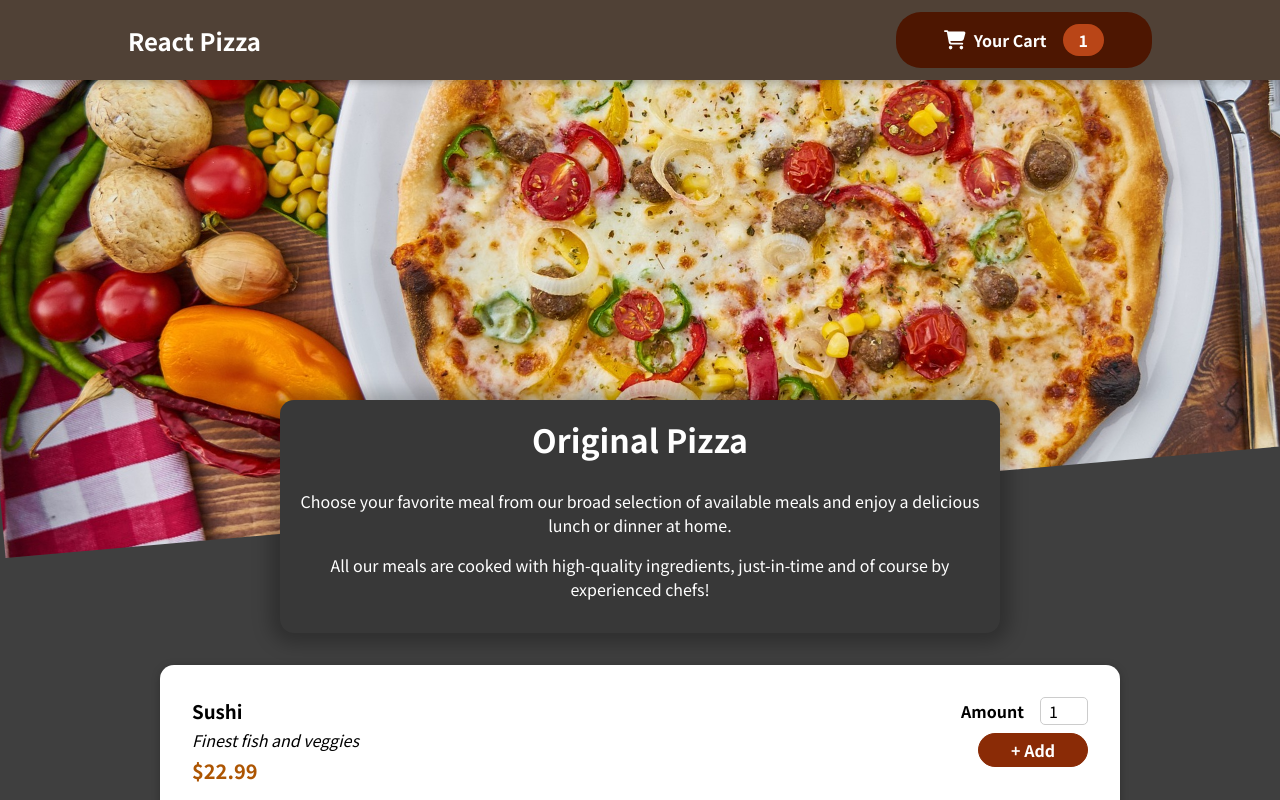
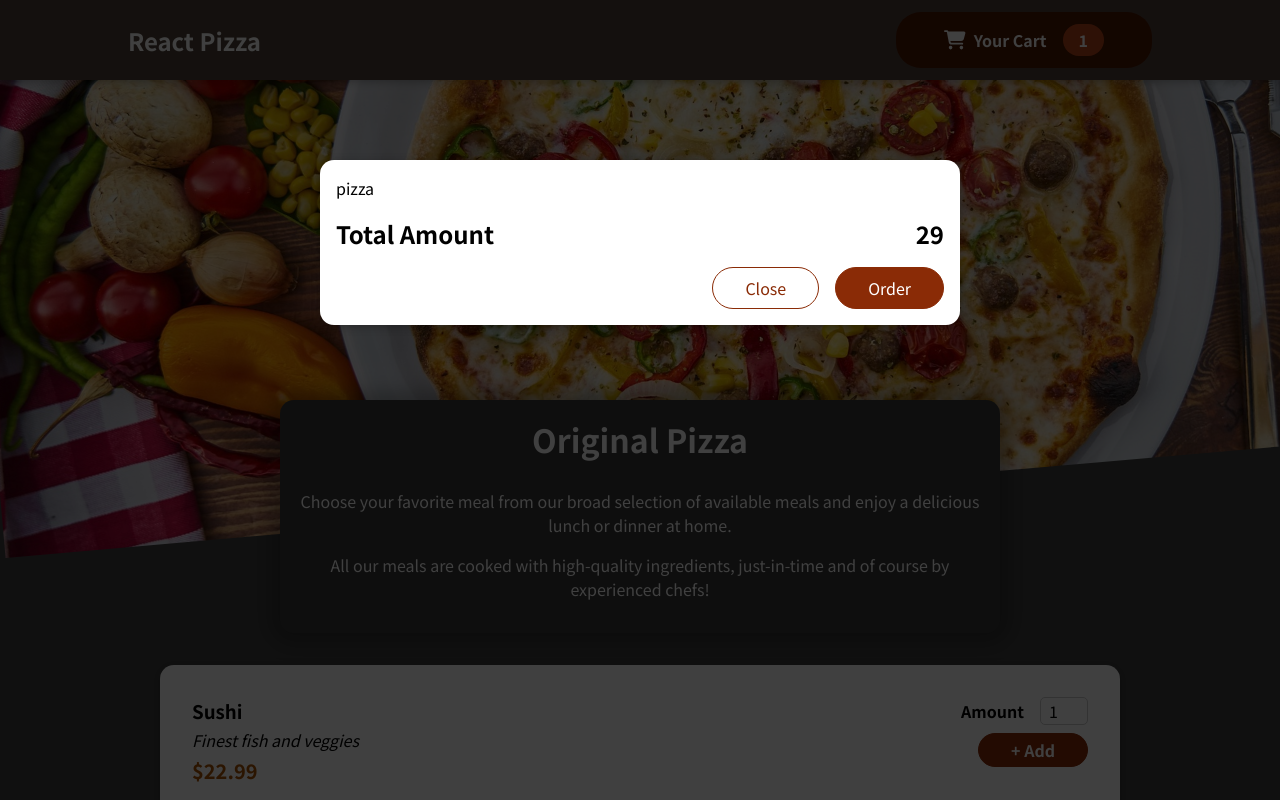
Before and after one commit to t-kowalewski/react-pizza, a React (Vite) app: page / in a window 1280 px wide. Shown: the top 800 px of the page. Built offline with nearby package versions, Linux system fonts and the light colour scheme.

Commit message:
add Modal structure

```diff
--- a/index.html
+++ b/index.html
@@ -9,6 +9,7 @@
 </head>
 
 <body>
+  <div id="overlay-modal"></div>
   <div id="root"></div>
   <script type="module" src="/src/main.jsx"></script>
 </body>
--- a/src/App.jsx
+++ b/src/App.jsx
@@ -1,6 +1,7 @@
 import Header from './components/Layout/Header/Header';
 import HeroImg from './components/UI/HeroImg/HeroImg';
 import Meals from './components/Meals/Meals';
+import Cart from './components/Cart/Cart';
 
 function App() {
   return (
@@ -11,6 +12,8 @@
       <main>
         <Meals />
       </main>
+
+      <Cart />
     </>
   );
 }
--- a/src/components/Cart/Cart.jsx
+++ b/src/components/Cart/Cart.jsx
@@ -1,5 +1,5 @@
-import Card from '../UI/Card/Card';
 import classes from './Cart.module.css';
+import Modal from '../UI/Modal/Modal';
 
 const Cart = (props) => {
   // const cartItems = props.cartItems.map((cartItem) => {
@@ -12,8 +12,7 @@
   );
 
   return (
-    // ul should be in modal wrapper - portals
-    <div>
+    <Modal>
       <ul className={classes['cart-items']}>{cartItems}</ul>
 
       <div className={classes.total}>
@@ -26,7 +25,7 @@
         <button className={classes.button}>Order</button>
         {/* Order rendered only when we have items in the cart */}
       </div>
-    </div>
+    </Modal>
   );
 };
 
--- a/src/components/UI/Card/Card.jsx
+++ b/src/components/UI/Card/Card.jsx
@@ -1,7 +1,9 @@
 import classes from './Card.module.css';
 
 const Card = (props) => {
-  return <div className={classes.card}>{props.children}</div>;
+  const customClasses = `${classes.card} ${props.className}`;
+
+  return <div className={customClasses}>{props.children}</div>;
 };
 
 export default Card;
--- /dev/null
+++ b/src/components/UI/Modal/Modal.jsx
@@ -0,0 +1,16 @@
+import { createPortal } from 'react-dom';
+
+import classes from './Modal.module.css';
+import Card from '../Card/Card';
+
+const Modal = (props) => {
+  return createPortal(
+    <>
+      <div className={classes.backdrop}></div>
+      <Card className={classes.modal}>{props.children}</Card>
+    </>,
+    document.getElementById('overlay-modal')
+  );
+};
+
+export default Modal;
--- /dev/null
+++ b/src/components/UI/Modal/Modal.module.css
@@ -0,0 +1,41 @@
+.backdrop {
+  position: fixed;
+  top: 0;
+  left: 0;
+  width: 100%;
+  height: 100vh;
+  z-index: 20;
+  background-color: rgba(0, 0, 0, 0.75);
+}
+
+.modal {
+  position: fixed;
+  top: 20vh;
+  left: 5%;
+  width: 90%;
+  background-color: white;
+  padding: 1rem;
+  border-radius: 14px;
+  box-shadow: 0 2px 8px rgba(0, 0, 0, 0.25);
+  z-index: 30;
+  animation: slide-down 300ms ease-out forwards;
+}
+
+@media (min-width: 768px) {
+  .modal {
+    width: 40rem;
+    left: calc(50% - 20rem);
+  }
+}
+
+@keyframes slide-down {
+  from {
+    opacity: 0;
+    transform: translateY(-3rem);
+  }
+
+  to {
+    opacity: 1;
+    transform: translateY(0);
+  }
+}
```
